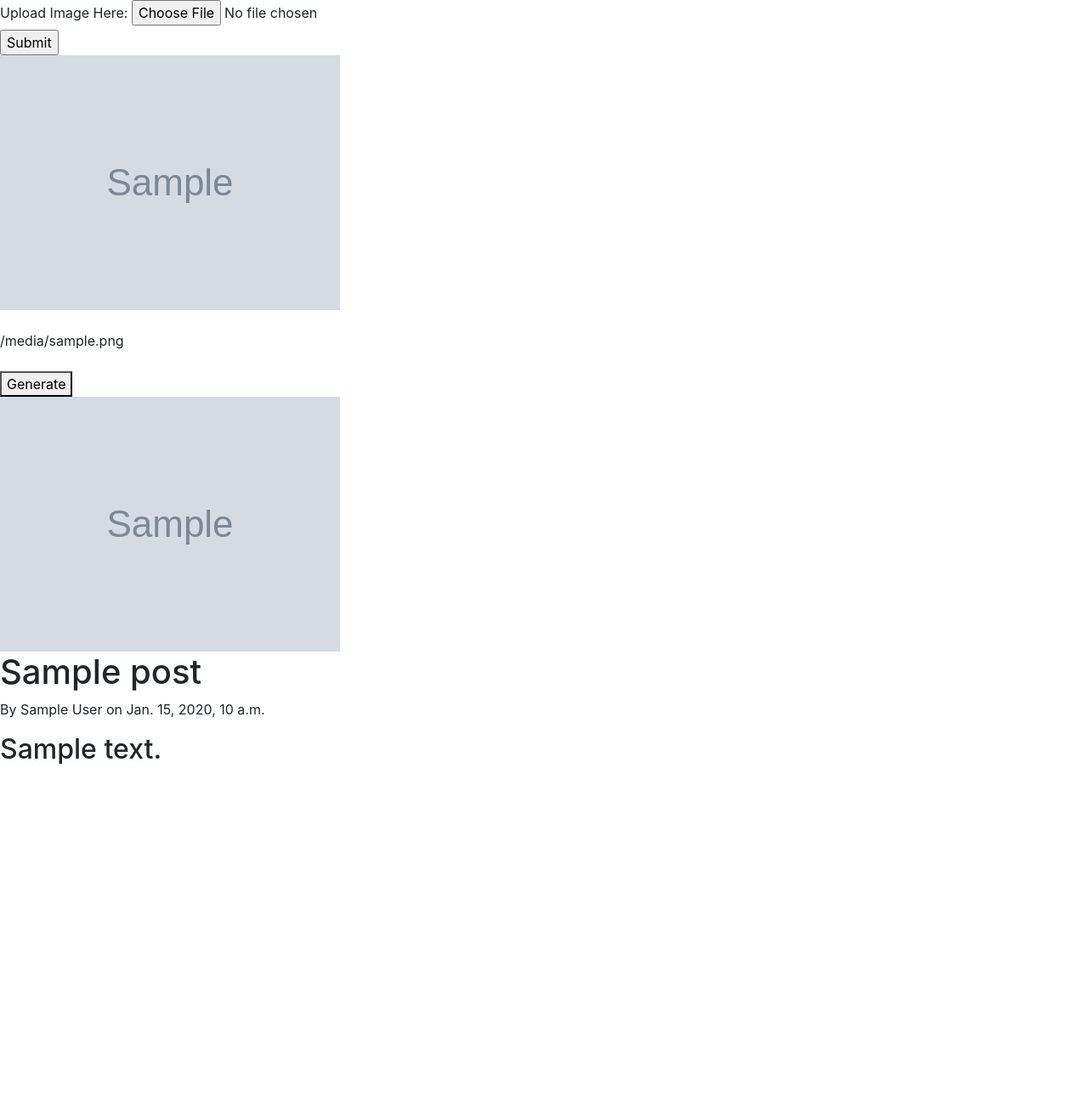
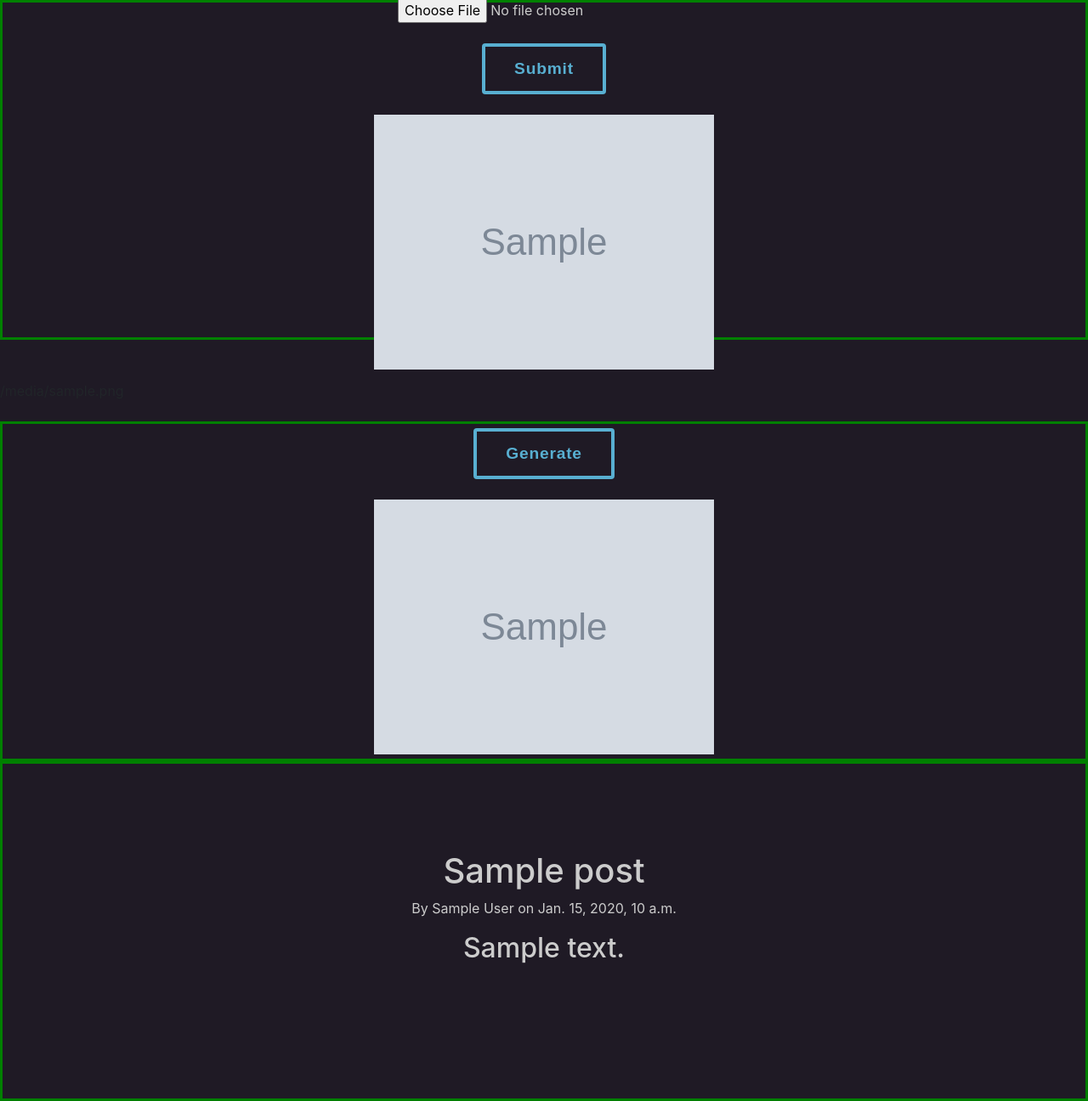
Before and after one commit to therealmolf/brockhampton-gan, a Django app: template inference/templates/inference/home.html in a window 1280 px wide. Shown: the whole page at 85% size. Before the commit the page ends 900 px from the top, so only its background shows below. Run offline with Django 3.2, Linux system fonts and the light colour scheme; the template is opened without the code that fills it: most values are stand-ins (such as "Sample title", 1, 10 or a date in 2020); grey boxes marked "Sample" are stand-in pictures; style sheets or scripts are compiled from the project's sources; some libraries are stand-ins or nearby versions.

Commit message:
added sass and minimal design

```diff
--- /dev/null
+++ b/inference/static/inference/css/demo.scss
@@ -0,0 +1,87 @@
+//=== Drawing effect
+.container1 {
+  display: flex;
+  flex-direction: column;
+  justify-content: center;
+  align-items: center;
+  height: 400px;
+  border: 3px solid green;
+  color: #ccc;
+}
+
+@mixin btn-border-drawing($color: #ccc, $hover: black, $width: 2px, $vertical: top, $horizontal: left, $duration: 0.25s) {
+    box-shadow: inset 0 0 0 $width $color;
+    color: $color;
+    transition: color $duration $duration/3;
+    position: relative;
+
+    &::before,
+    &::after {
+      border: 0 solid transparent;
+      box-sizing: border-box;
+      content: '';
+      pointer-events: none;
+      position: absolute;
+      width: 0; height: 0;
+
+      #{$vertical}: 0;
+      #{$horizontal}: 0;
+    }
+
+    &::before {
+      $h-side: if($horizontal == 'left', 'right', 'left');
+
+      border-#{$vertical}-width: $width;
+      border-#{$h-side}-width: $width;
+    }
+
+    &::after {
+      $v-side: if($vertical == 'top', 'bottom', 'top');
+
+      border-#{$v-side}-width: $width;
+      border-#{$horizontal}-width: $width;
+    }
+
+    &:hover {
+      color: $hover;
+
+      &::before,
+      &::after {
+        border-color: $hover;
+        transition: border-color 0s, width $duration, height $duration;
+        width: 100%;
+        height: 100%;
+      }
+
+      &::before { transition-delay: 0s, 0s, $duration; }
+
+      &::after { transition-delay: 0s, $duration, 0s; }
+    }
+  }
+
+  .draw-border {
+    @include btn-border-drawing(#58afd1, #ffe593, 4px, bottom, right);
+  }
+
+  //=== Button styling, semi-ignore
+  .btn {
+    background: none;
+    border: none;
+    cursor: pointer;
+    line-height: 1.5;
+    font: 700 1.2rem 'Roboto Slab', sans-serif;
+    padding: 1em 2em;
+    letter-spacing: 0.05rem;
+
+    &:focus { outline: 2px dotted #55d7dc; }
+  }
+
+  //=== Pen styling, ignore
+
+  body {
+    background: #1f1a25;
+    display: block;
+    align-items: center;
+    justify-content: center;
+    min-height: 100vh;
+  }
--- a/inference/templates/inference/home.html
+++ b/inference/templates/inference/home.html
@@ -1,7 +1,11 @@
 <!DOCTYPE html>
+{% load static %}
+{% load sass_tags %}
 <html>
     <head>
         <link rel="stylesheet" href="https://cdn.jsdelivr.net/npm/bootstrap@4.5.3/dist/css/bootstrap.min.css" integrity="sha384-TX8t27EcRE3e/ihU7zmQxVncDAy5uIKz4rEkgIXeMed4M0jlfIDPvg6uqKI2xXr2" crossorigin="anonymous">
+        <!-- <link rel="stylesheet" href="{% static 'inference/css/inference.css' %}"> !-->
+        <link href="{% sass_src 'inference/css/demo.scss' %}" rel="stylesheet" type="text/css" />
         <title>
 
         </title>
@@ -10,36 +14,36 @@
         {% block content %}
         <form method='post' enctype='multipart/form-data' action="image">
             {% csrf_token %}
-            <div>
+            <div class='container1'>
                 <label for="fname">Upload Image Here: </label>
                 <input name='filepath' type="file">
 
             <br>
 
-                <input type="submit" value='Submit'>
+                <input class='btn draw-border'type="submit" value='Submit'>
 
             <br>
+            <img src={{filepath_name}} alt="coolimage">
             </div>
-            <img src={{filepath_name}} alt="coolimage">
             <br>
             <br>
             {{filepath_name}}
         </form>
 
         <br>
-
         <form action="progan" method="post">
+            <div class="container1">
             {% csrf_token %}
-            <button type="submit" name="btn1" value={{image_uri}}>Generate</button>
+            <button class='btn draw-border' type="submit" name="btn1" value={{image_uri}}>Generate</button>
             <br>
             <img src={{image_uri}} alt="coolimage2">
+            </div>
         </form>
-
         {% endblock %}
 
 
 
-
+        <div class='container1'>
         {% for post in posts %}
             <h1>{{ post.title}}</h1>
             <p> By {{post.author}} on {{post.date_posted}}</p>
@@ -47,5 +51,6 @@
             <br>
             <br>
         {% endfor %}
+        </div>
     </body>
 </html>
```
Also changed, not shown: gango/settings.py (+10 -0 lines), inference/static/inference/css/inference.css (+7 -0 lines), media/inference/css/demo.css (added, +52 -0 lines), static/inference/css/demo.css (added, +61 -0 lines), media/dog-featured_3Rk2wK6.jpg (added), 2 other files.
